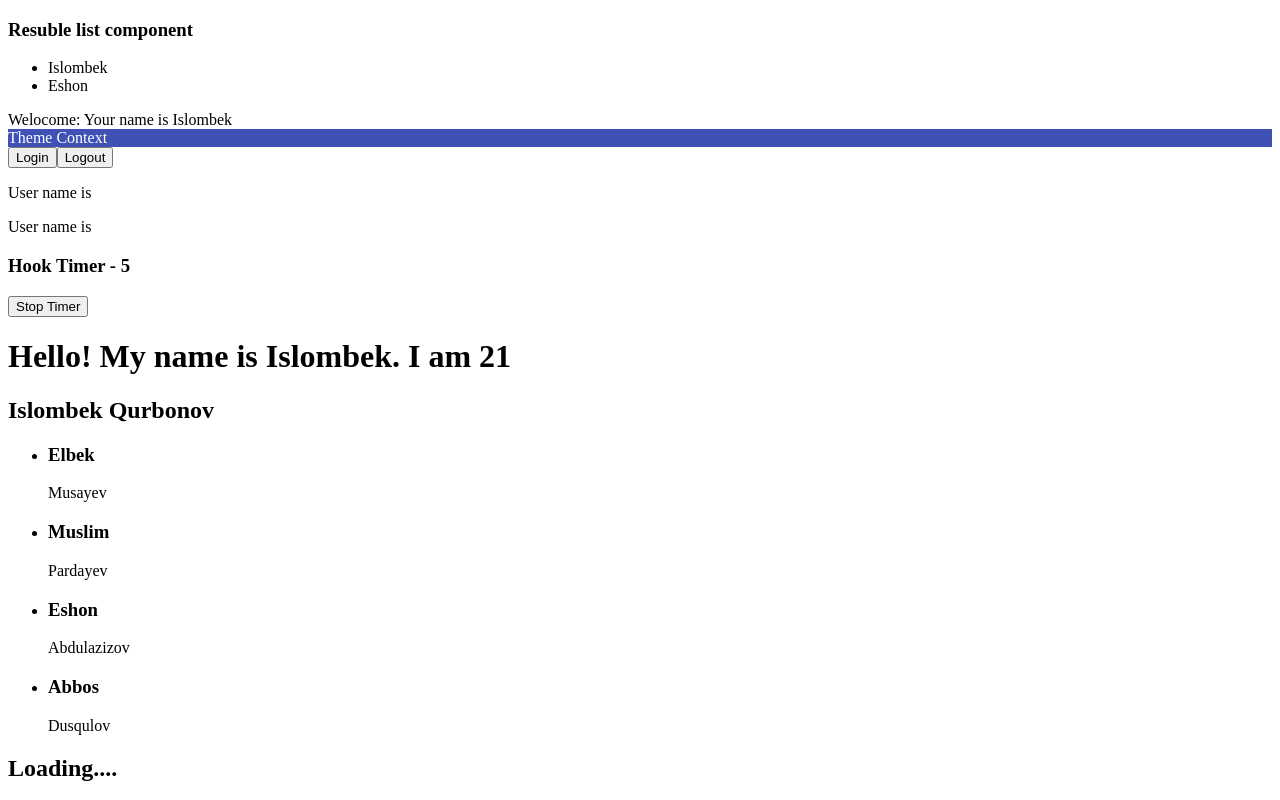
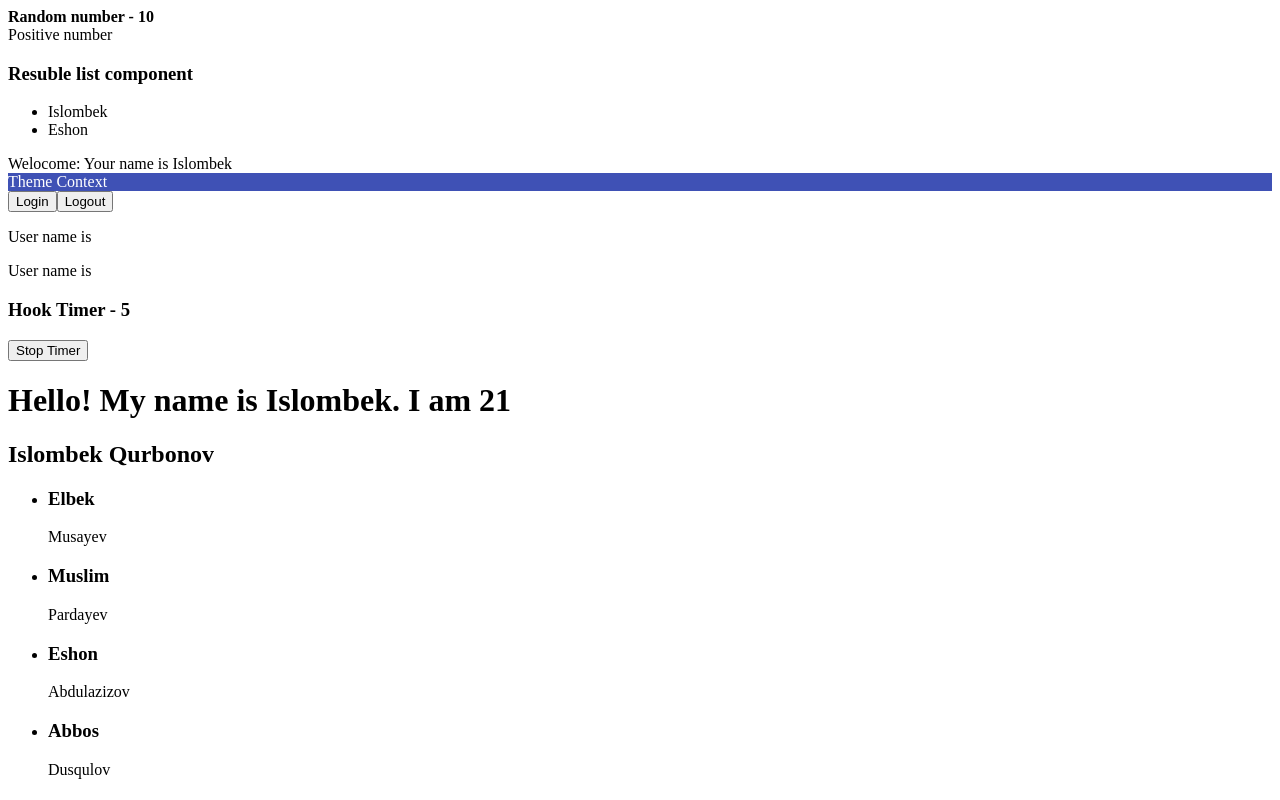
Before and after one commit to Islombek-FD/React-TypeScript, a React (Create React App) app: page / in a window 1280 px wide. Shown: the top 800 px of the page. Built offline with nearby package versions, Linux system fonts and the light colour scheme.

Commit message:
Add restriction file

```diff
--- a/src/App.tsx
+++ b/src/App.tsx
@@ -15,6 +15,7 @@ import MutableRef from './ref/MutableRef';
 import Private from './auth/Private';
 import Profile from './auth/Profile';
 import List from './genirics/List';
+import RandomNamber from './restriction';
 import { ThemeContextProvider } from './context/ThemBox/ThemeContext';
 import { UserContextProvider } from './context/User/UserContext';
 
@@ -48,6 +49,8 @@ function App() {
       {/* <List items={['Islombek', 'Eshon']} clickHandler={((value) => console.log(value))} />
 
       <List items={[2001, 2003]} clickHandler={((value) => console.log(value))} /> */}
+
+      <RandomNamber value={10} isPositive />
 
       <List items={[{
         id: 1,
--- /dev/null
+++ b/src/restriction/index.tsx
@@ -0,0 +1,40 @@
+import React from 'react';
+
+type RandomNamberType = {
+   value: number;
+}
+
+type PositiveNumberType = RandomNamberType & {
+   isPositive: boolean;
+   isNegative?: never;
+   isZero?: never;
+}
+
+type NegativeNumberType = RandomNamberType & {
+   isNegative: boolean;
+   isPositive?: never;
+   isZero?: never;
+}
+
+type ZeroNumberType = RandomNamberType & {
+   isZero: boolean;
+   isPositive?: never;
+   isNegative?: never;
+}
+
+type RandomNamberProps = PositiveNumberType | NegativeNumberType | ZeroNumberType;
+
+function RandomNamber({ value, isPositive, isNegative, isZero }: RandomNamberProps) {
+   return (
+      <div>
+         <strong>Random number - {value}</strong> <br />
+         <span>
+            {isPositive ? 'Positive number ' : ''}
+            {isNegative ? 'Negative number ' : ''}
+            {isZero ? 'Zero number' : ''}
+         </span>
+      </div>
+   )
+}
+
+export default RandomNamber;
```
